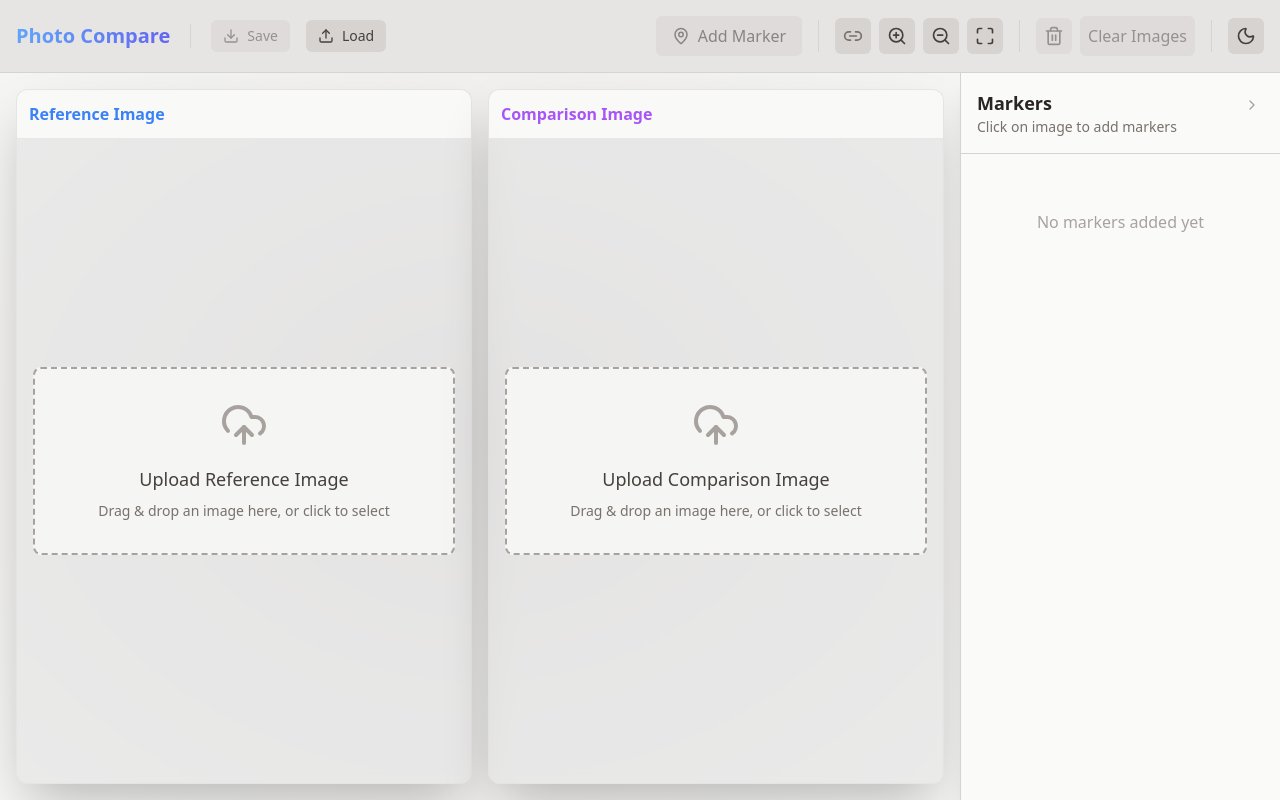
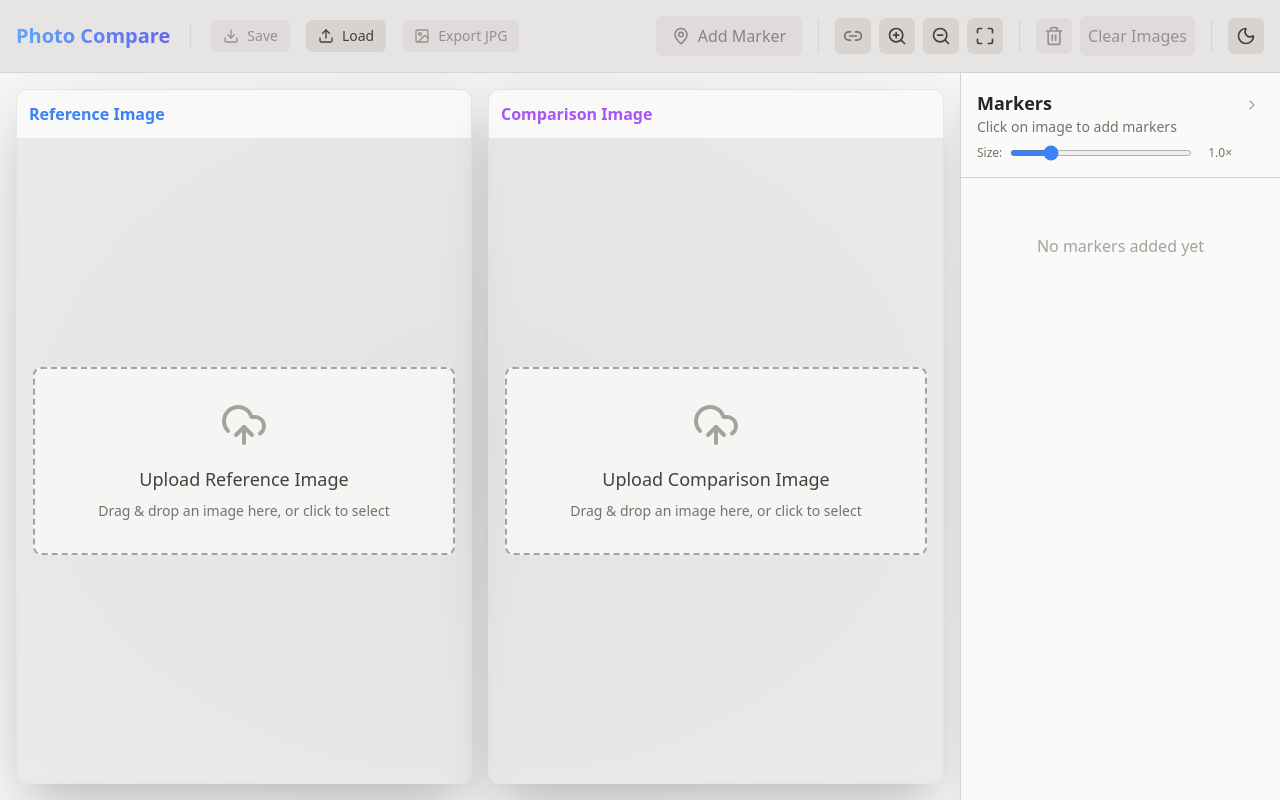
Before and after one commit to guyzsarun/photo-compare, a React (Vite) app: page / in a window 1280 px wide. Built offline with nearby package versions, Linux system fonts and the light colour scheme.

Commit message:
add marker slider

```diff
--- a/src/components/Controls.tsx
+++ b/src/components/Controls.tsx
@@ -1,7 +1,16 @@
 import React from 'react';
 import { useAppStore } from '../store';
-import { MapPin, Link2, ZoomIn, ZoomOut, Maximize, Trash2, Download, Upload, Sun, Moon } from 'lucide-react';
+import { MapPin, Link2, ZoomIn, ZoomOut, Maximize, Trash2, Download, Upload, Sun, Moon, Image as ImageIcon } from 'lucide-react';
 import clsx from 'clsx';
+
+const loadImage = (src: string): Promise<HTMLImageElement> => {
+  return new Promise((resolve, reject) => {
+    const img = new Image();
+    img.onload = () => resolve(img);
+    img.onerror = (e) => reject(e);
+    img.src = src;
+  });
+};
 
 export const Controls: React.FC = () => {
   const {
@@ -10,6 +19,7 @@ export const Controls: React.FC = () => {
     resetPanZoom, clearImages, clearMarkers,
     image1, image2, projectFileHandle, setProjectFileHandle,
     theme, toggleTheme,
+    markerSize,
   } = useAppStore();
 
   const handleZoom = (direction: 'in' | 'out') => {
@@ -91,6 +101,167 @@ export const Controls: React.FC = () => {
     }
   };
 
+  const handleExportJPG = async () => {
+    if (!image1.dataUrl && !image2.dataUrl) {
+      alert("No images are loaded to export.");
+      return;
+    }
+
+    try {
+      let img1: HTMLImageElement | null = null;
+      let img2: HTMLImageElement | null = null;
+
+      if (image1.dataUrl) {
+        img1 = await loadImage(image1.dataUrl);
+      }
+      if (image2.dataUrl) {
+        img2 = await loadImage(image2.dataUrl);
+      }
+
+      let w1 = 0, h1 = 0;
+      let w2 = 0, h2 = 0;
+
+      let rot1Width = 0, rot1Height = 0;
+      let rot2Width = 0, rot2Height = 0;
+
+      const rad1 = ((image1.rotation || 0) * Math.PI) / 180;
+      const rad2 = ((image2.rotation || 0) * Math.PI) / 180;
+
+      if (img1) {
+        const absCos1 = Math.abs(Math.cos(rad1));
+        const absSin1 = Math.abs(Math.sin(rad1));
+        rot1Width = Math.round(img1.width * absCos1 + img1.height * absSin1);
+        rot1Height = Math.round(img1.width * absSin1 + img1.height * absCos1);
+        w1 = rot1Width;
+        h1 = rot1Height;
+      }
+
+      if (img2) {
+        const absCos2 = Math.abs(Math.cos(rad2));
+        const absSin2 = Math.abs(Math.sin(rad2));
+        rot2Width = Math.round(img2.width * absCos2 + img2.height * absSin2);
+        rot2Height = Math.round(img2.width * absSin2 + img2.height * absCos2);
+        w2 = rot2Width;
+        h2 = rot2Height;
+      }
+
+      const exportWidth = w1 + w2;
+      const exportHeight = Math.max(h1, h2);
+
+      if (exportWidth === 0 || exportHeight === 0) {
+        alert("Failed to determine dimensions for the export image.");
+        return;
+      }
+
+      const exportCanvas = document.createElement('canvas');
+      exportCanvas.width = exportWidth;
+      exportCanvas.height = exportHeight;
+
+      const ctx = exportCanvas.getContext('2d');
+      if (!ctx) {
+        alert("Failed to create 2D context for export.");
+        return;
+      }
+
+      // Fill background color
+      const bg = getComputedStyle(document.documentElement).getPropertyValue('--canvas-bg').trim() || '#f5f5f4';
+      ctx.fillStyle = bg;
+      ctx.fillRect(0, 0, exportWidth, exportHeight);
+
+      // Y offset to vertically center the frame in the export canvas
+      const offsetY1 = Math.max(0, (exportHeight - h1) / 2);
+      const offsetY2 = Math.max(0, (exportHeight - h2) / 2);
+
+      // Draw Reference Canvas (image1)
+      if (img1) {
+        ctx.save();
+        ctx.translate(rot1Width / 2, offsetY1 + rot1Height / 2);
+        ctx.rotate(rad1);
+        ctx.filter = `brightness(${image1.brightness ?? 100}%) contrast(${image1.contrast ?? 100}%)`;
+        ctx.drawImage(img1, -img1.width / 2, -img1.height / 2, img1.width, img1.height);
+        ctx.restore();
+
+        // Draw markers for image 1 (unfiltered)
+        ctx.save();
+        ctx.translate(rot1Width / 2, offsetY1 + rot1Height / 2);
+        ctx.rotate(rad1);
+        ctx.filter = 'none';
+
+        const radius = (0.3 / (image1.fitScale || 1)) * markerSize;
+        (image1.markers || []).forEach(marker => {
+          const mx = marker.x - img1.width / 2;
+          const my = marker.y - img1.height / 2;
+          const color = marker.color || '#ef4444';
+
+          ctx.beginPath();
+          ctx.arc(mx, my, radius, 0, 2 * Math.PI);
+          ctx.fillStyle = color;
+          ctx.fill();
+          ctx.lineWidth = radius / 6;
+          ctx.strokeStyle = '#ffffff';
+          ctx.stroke();
+        });
+        ctx.restore();
+      }
+
+      // Draw Comparison Canvas (image2)
+      const offsetX2 = w1; // rot1Width if img1 is drawn, 0 otherwise
+      if (img2) {
+        ctx.save();
+        ctx.translate(offsetX2 + rot2Width / 2, offsetY2 + rot2Height / 2);
+        ctx.rotate(rad2);
+        ctx.filter = `brightness(${image2.brightness ?? 100}%) contrast(${image2.contrast ?? 100}%)`;
+        ctx.drawImage(img2, -img2.width / 2, -img2.height / 2, img2.width, img2.height);
+        ctx.restore();
+
+        // Draw markers for image 2 (unfiltered)
+        ctx.save();
+        ctx.translate(offsetX2 + rot2Width / 2, offsetY2 + rot2Height / 2);
+        ctx.rotate(rad2);
+        ctx.filter = 'none';
+
+        const radius = (0.3 / (image2.fitScale || 1)) * markerSize;
+        (image2.markers || []).forEach(marker => {
+          const mx = marker.x - img2.width / 2;
+          const my = marker.y - img2.height / 2;
+          const color = marker.color || '#ef4444';
+
+          ctx.beginPath();
+          ctx.arc(mx, my, radius, 0, 2 * Math.PI);
+          ctx.fillStyle = color;
+          ctx.fill();
+          ctx.lineWidth = radius / 6;
+          ctx.strokeStyle = '#ffffff';
+          ctx.stroke();
+        });
+        ctx.restore();
+      }
+
+      const dataUrl = exportCanvas.toDataURL('image/jpeg', 0.9);
+
+      let filename = 'photo-compare-export.jpg';
+      if (image1.file && image2.file) {
+        const name1 = image1.file.name.substring(0, image1.file.name.lastIndexOf('.')) || image1.file.name;
+        const name2 = image2.file.name.substring(0, image2.file.name.lastIndexOf('.')) || image2.file.name;
+        filename = `compare_${name1}_vs_${name2}.jpg`;
+      } else if (image1.file) {
+        const name1 = image1.file.name.substring(0, image1.file.name.lastIndexOf('.')) || image1.file.name;
+        filename = `compare_${name1}.jpg`;
+      } else if (image2.file) {
+        const name2 = image2.file.name.substring(0, image2.file.name.lastIndexOf('.')) || image2.file.name;
+        filename = `compare_${name2}.jpg`;
+      }
+
+      const link = document.createElement('a');
+      link.download = filename;
+      link.href = dataUrl;
+      link.click();
+    } catch (err) {
+      console.error('Failed to export JPEG:', err);
+      alert('Failed to export JPEG image.');
+    }
+  };
+
   const hasImages = image1.dataUrl || image2.dataUrl;
 
   return (
@@ -117,6 +288,15 @@ export const Controls: React.FC = () => {
           title="Load Project"
         >
           <Upload size={16} /> Load
+        </button>
+
+        <button
+          onClick={handleExportJPG}
+          disabled={!hasImages}
+          className="flex items-center gap-2 px-3 py-1.5 rounded-md bg-stone-300 dark:bg-slate-700 text-stone-700 dark:text-slate-300 hover:bg-stone-400 dark:hover:bg-slate-600 transition-colors disabled:opacity-50 disabled:cursor-not-allowed text-sm font-medium"
+          title="Save JPG of reference and comparison image with markers"
+        >
+          <ImageIcon size={16} /> Export JPG
         </button>
       </div>
 
--- a/src/components/ImageCanvas.tsx
+++ b/src/components/ImageCanvas.tsx
@@ -19,6 +19,7 @@ export const ImageCanvas: React.FC<ImageCanvasProps> = ({ imageIndex, width, hei
   const state = useAppStore(s => imageIndex === 1 ? s.image1 : s.image2);
   const isAddingMarker = useAppStore(s => s.isAddingMarker);
   const theme = useAppStore(s => s.theme);
+  const markerSize = useAppStore(s => s.markerSize);
 
   const safeRotation = state.rotation || 0;
 
@@ -29,6 +30,7 @@ export const ImageCanvas: React.FC<ImageCanvasProps> = ({ imageIndex, width, hei
     // Create canvas dynamically to avoid React DOM reconciliation conflicts with Fabric
     containerRef.current.innerHTML = '';
     const canvasEl = document.createElement('canvas');
+    canvasEl.setAttribute('data-image-index', imageIndex.toString());
     containerRef.current.appendChild(canvasEl);
 
     const canvas = new fabric.Canvas(canvasEl, {
@@ -312,6 +314,7 @@ export const ImageCanvas: React.FC<ImageCanvasProps> = ({ imageIndex, width, hei
 
       // Center and scale image
       const scale = Math.min(width / img.width!, height / img.height!);
+      useAppStore.getState().updateFitScale(imageIndex, scale);
       img.set({
         originX: 'center',
         originY: 'center',
@@ -404,10 +407,10 @@ export const ImageCanvas: React.FC<ImageCanvasProps> = ({ imageIndex, width, hei
       const markerColor = marker.color || '#ef4444';
       const markerStroke = getComputedStyle(document.documentElement).getPropertyValue('--marker-stroke').trim();
       const circle = new fabric.Circle({
-        radius: 0.3,
+        radius: 0.3 * markerSize,
         fill: markerColor,
         stroke: markerStroke,
-        strokeWidth: 0.05,
+        strokeWidth: 0.05 * markerSize,
         left: absoluteX,
         top: absoluteY,
         originX: 'center',
@@ -446,7 +449,7 @@ export const ImageCanvas: React.FC<ImageCanvasProps> = ({ imageIndex, width, hei
     });
 
     canvas.requestRenderAll();
-  }, [state.markers, state.dataUrl, safeRotation, imageLoadedKey, theme, width, height, resizeKey]);
+  }, [state.markers, state.dataUrl, safeRotation, imageLoadedKey, theme, width, height, resizeKey, markerSize]);
 
   // Handle snapping to marker
   useEffect(() => {
--- a/src/components/MarkerPanel.tsx
+++ b/src/components/MarkerPanel.tsx
@@ -8,7 +8,7 @@ interface MarkerPanelProps {
 }
 
 export const MarkerPanel: React.FC<MarkerPanelProps> = ({ collapsed, onToggle }) => {
-  const { image1, image2, removeMarker, updateMarkerLabel, updateMarkerColor } = useAppStore();
+  const { image1, image2, removeMarker, updateMarkerLabel, updateMarkerColor, markerSize, setMarkerSize } = useAppStore();
 
   // Combine markers from both images or just show them grouped
   const markers1 = image1.markers;
@@ -41,9 +41,24 @@ export const MarkerPanel: React.FC<MarkerPanelProps> = ({ collapsed, onToggle })
   return (
     <div className="w-80 bg-stone-50 dark:bg-slate-800 border-l border-stone-300 dark:border-slate-700 flex flex-col h-full shadow-xl z-10 overflow-hidden">
       <div className="p-4 border-b border-stone-300 dark:border-slate-700 flex items-start justify-between">
-        <div>
+        <div className="flex-1 min-w-0 pr-2">
           <h2 className="text-lg font-semibold text-stone-800 dark:text-slate-100">Markers</h2>
           <p className="text-sm text-stone-500 dark:text-slate-400">Click on image to add markers</p>
+          <div className="flex items-center gap-2 mt-2">
+            <span className="text-xs text-stone-500 dark:text-slate-400 shrink-0">Size:</span>
+            <input
+              type="range"
+              min="0.5"
+              max="3"
+              step="0.1"
+              value={markerSize}
+              onChange={(e) => setMarkerSize(Number(e.target.value))}
+              className="flex-1 h-1.5 accent-blue-500 cursor-pointer"
+            />
+            <span className="text-xs text-stone-500 dark:text-slate-400 w-8 text-right shrink-0">
+              {markerSize.toFixed(1)}×
+            </span>
+          </div>
         </div>
         <button
           onClick={onToggle}
--- a/src/store.ts
+++ b/src/store.ts
@@ -6,6 +6,7 @@ interface AppState {
   image2: ImageState;
   isAddingMarker: boolean;
   syncPanZoom: boolean; // Now syncs pan, zoom, and rotate
+  markerSize: number;
   projectFileHandle: any;
   theme: 'dark' | 'light';
 
@@ -16,6 +17,7 @@ interface AppState {
   toggleAddingMarker: () => void;
   toggleSyncPanZoom: () => void;
   toggleTheme: () => void;
+  setMarkerSize: (size: number) => void;
 
   addMarker: (imageIndex: 1 | 2, marker: Marker) => void;
   removeMarker: (id: string) => void;
@@ -25,6 +27,7 @@ interface AppState {
 
   updatePanZoom: (imageIndex: 1 | 2, zoom: number, panX: number, panY: number, rotation: number) => void;
   updateFilters: (imageIndex: 1 | 2, brightness: number, contrast: number) => void;
+  updateFitScale: (imageIndex: 1 | 2, fitScale: number) => void;
   resetPanZoom: () => void;
   clearImages: () => void;
   clearMarkers: () => void;
@@ -40,6 +43,7 @@ const initialImageState: ImageState = {
   rotation: 0,
   brightness: 100, // percentage for CSS filter
   contrast: 100, // percentage for CSS filter
+  fitScale: 1,
 };
 
 export const useAppStore = create<AppState>((set) => ({
@@ -47,6 +51,7 @@ export const useAppStore = create<AppState>((set) => ({
   image2: { ...initialImageState },
   isAddingMarker: false,
   syncPanZoom: false, // Default to independent, per user request
+  markerSize: 1,
   projectFileHandle: null,
   theme: (document.documentElement.classList.contains('dark') ? 'dark' : 'light') as 'dark' | 'light',
 
@@ -56,6 +61,7 @@ export const useAppStore = create<AppState>((set) => ({
 
   toggleAddingMarker: () => set((state) => ({ isAddingMarker: !state.isAddingMarker })),
   toggleSyncPanZoom: () => set((state) => ({ syncPanZoom: !state.syncPanZoom })),
+  setMarkerSize: (size) => set({ markerSize: size }),
   toggleTheme: () => set((state) => {
     const next = state.theme === 'dark' ? 'light' : 'dark';
     if (next === 'dark') {
@@ -121,6 +127,14 @@ export const useAppStore = create<AppState>((set) => ({
     }
   }),
 
+  updateFitScale: (imageIndex, fitScale) => set((state) => {
+    if (imageIndex === 1) {
+      return { image1: { ...state.image1, fitScale } };
+    } else {
+      return { image2: { ...state.image2, fitScale } };
+    }
+  }),
+
   resetPanZoom: () => set((state) => ({
     image1: { ...state.image1, zoom: 1, panX: 0, panY: 0, rotation: 0, brightness: 100, contrast: 100 },
     image2: { ...state.image2, zoom: 1, panX: 0, panY: 0, rotation: 0, brightness: 100, contrast: 100 },
--- a/src/types.ts
+++ b/src/types.ts
@@ -16,4 +16,5 @@ export interface ImageState {
   rotation: number;
   brightness: number;
   contrast: number;
+  fitScale: number; // scale applied to fit the image into the canvas viewport
 }
```
